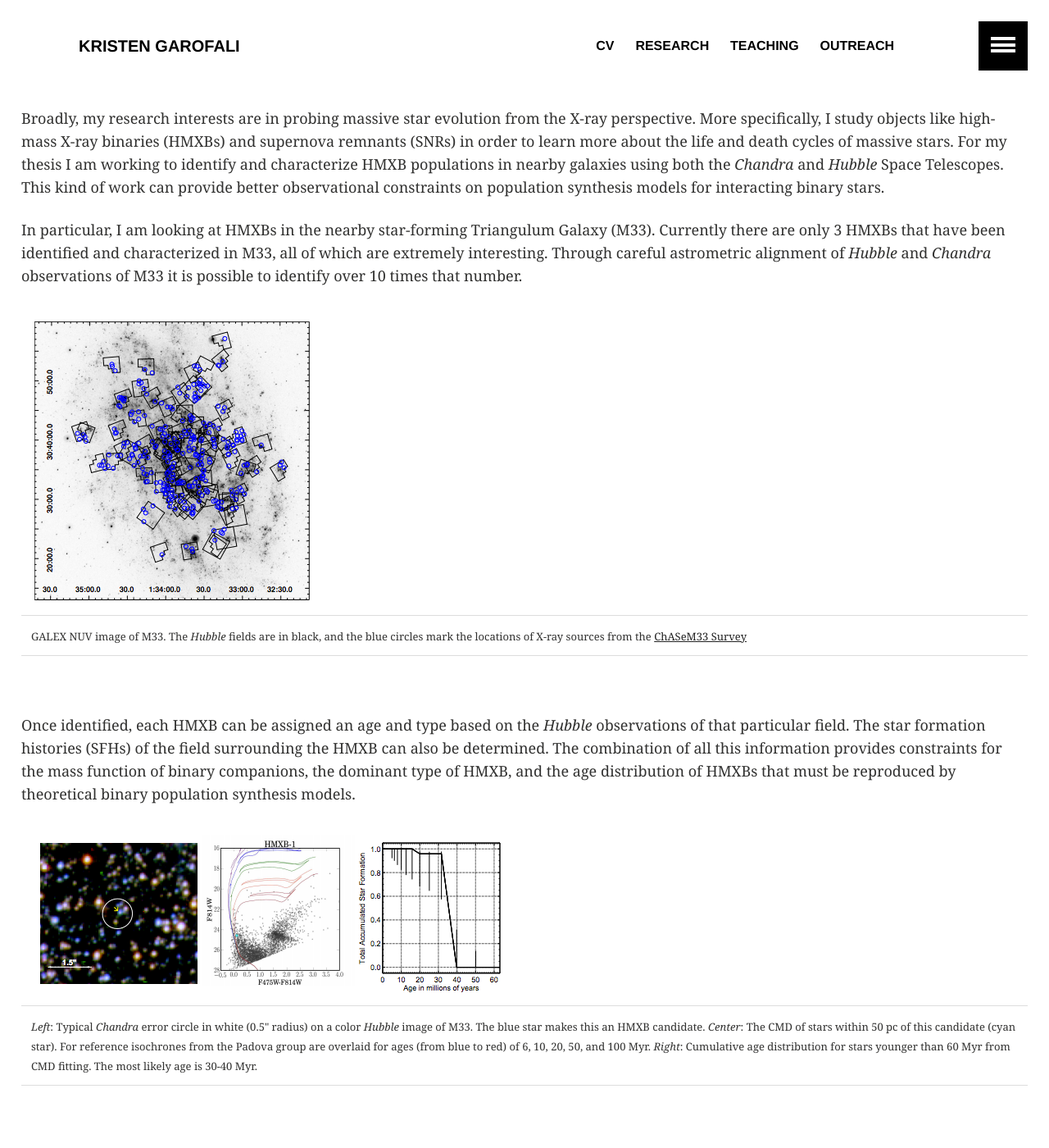
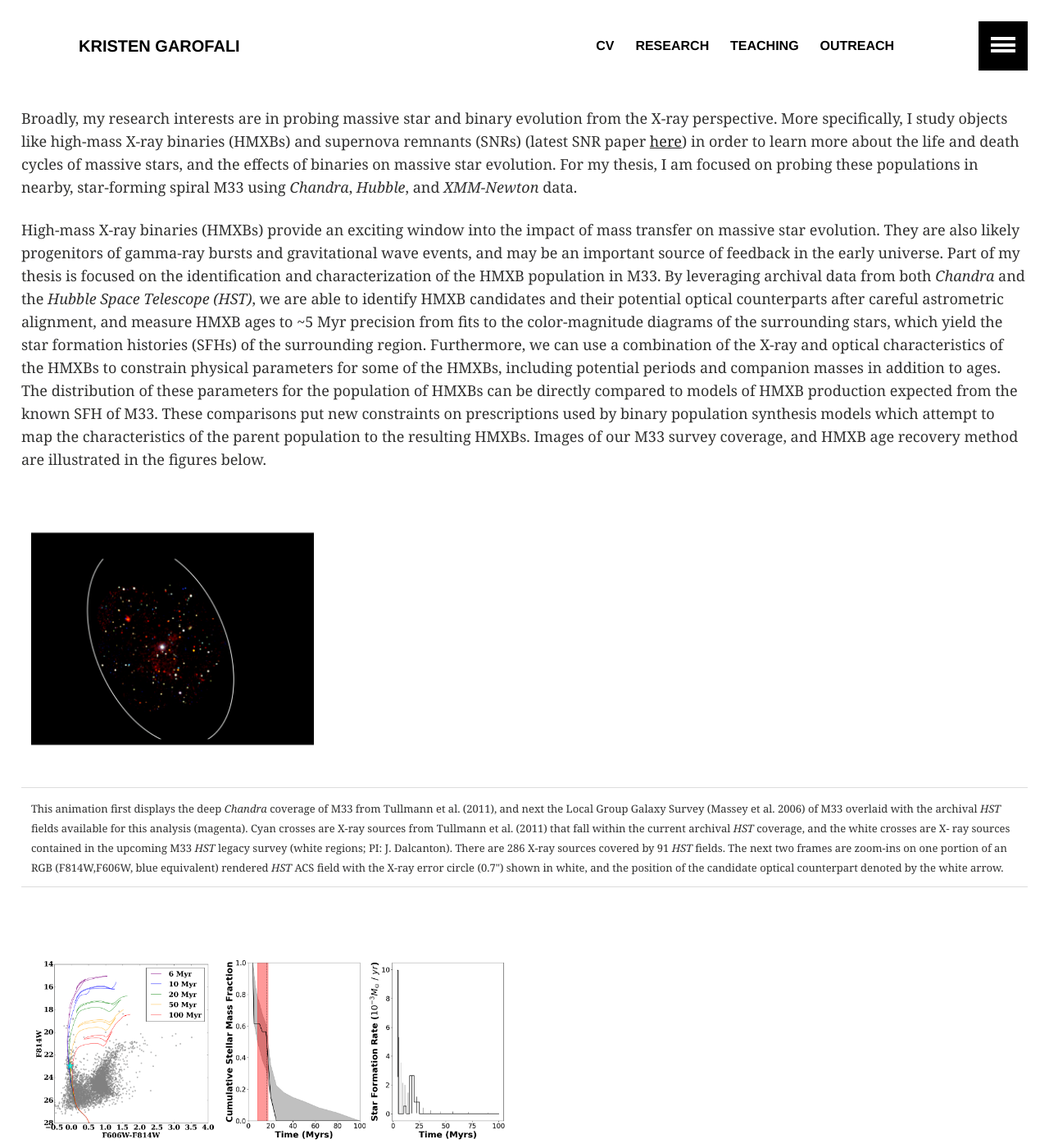
Before and after one commit to kgarofali/kgarofali.github.io, a Jekyll site: the page built from research.md, in a window 1280 px wide and 1400 px high. Shown: the whole window at 82% size. Built offline with Jekyll 4.4.1, drawn with Linux system fonts in a browser that asks for light colours; some of the changed text lies outside the part shown.

```diff
--- a/research.md
+++ b/research.md
@@ -5,21 +5,17 @@ permalink: /research/
 ---
 
 
-Broadly, my research interests are in probing massive star evolution from the X-ray perspective. More specifically, I study objects like high-mass X-ray binaries (HMXBs) and supernova remnants (SNRs) in order to learn more about the life and death cycles of massive stars. For my thesis I am working to identify and characterize HMXB populations in nearby galaxies using both the *Chandra* and *Hubble* Space Telescopes. This kind of work can provide better observational constraints on population synthesis models for interacting binary stars.
+Broadly, my research interests are in probing massive star and binary evolution from the X-ray perspective. More specifically, I study objects like high-mass X-ray binaries (HMXBs) and supernova remnants (SNRs) (latest SNR paper [here](../docs/SNRpaper.pdf)) in order to learn more about the life and death cycles of massive stars, and the effects of binaries on massive star evolution. For my thesis, I am focused on probing these populations in nearby, star-forming spiral M33 using *Chandra*, *Hubble*, and *XMM-Newton* data.
 
-In particular, I am looking at HMXBs in the nearby star-forming Triangulum Galaxy (M33). Currently there are only 3 HMXBs that have been identified and characterized in M33, all of which are extremely interesting. Through careful astrometric alignment of *Hubble* and *Chandra* observations of M33 it is possible to identify
-over 10 times that number.<br>
+High-mass X-ray binaries (HMXBs) provide an exciting window into the impact of mass transfer on massive star evolution. They are also likely progenitors of gamma-ray bursts and gravitational wave events, and may be an important source of feedback in the early universe. Part of my thesis is focused on the identification and characterization of the HMXB population in M33. By leveraging archival data from both *Chandra* and the *Hubble Space Telescope (HST)*, we are able to identify HMXB candidates and their potential optical counterparts after careful astrometric alignment, and measure HMXB ages to ~5 Myr precision from fits to the color-magnitude diagrams of the surrounding stars, which yield the star formation histories (SFHs) of the surrounding region. Furthermore, we can use a combination of the X-ray and optical characteristics of the HMXBs to constrain physical parameters for some of the HMXBs, including potential periods and companion masses in addition to ages. The distribution of these parameters for the population of HMXBs can be directly compared to models of HMXB production expected from the known SFH of M33. These comparisons put new constraints on prescriptions used by binary population synthesis models which attempt to map the characteristics of the parent population to the resulting HMXBs. Images of our M33 survey coverage, and HMXB age recovery method are illustrated in the figures below.<br>
 
 
 <table class="image" align="center">
-<tr><td><img src="../images/m33_hstfields.png" height="352px" width="345px"></td></tr>
-<tr><td class="caption" style="width: 345px"><font size="2">GALEX NUV image of M33. The <i>Hubble</i> fields are in black, and the blue circles mark the locations of X-ray sources from the <a href="http://arxiv.org/abs/1102.4568">ChASeM33 Survey</a></font></td></tr>
+<tr><td><img src="../images/m33coverage.gif" height="352px" width="345px"></td></tr>
+<tr><td class="caption" style="width: 345px"><font size="2">This animation first displays the deep <i>Chandra</i> coverage of M33 from Tullmann et al. (2011), and next the Local Group Galaxy Survey (Massey et al. 2006) of M33 overlaid with the archival <i>HST</i> fields available for this analysis (magenta). Cyan crosses are X-ray sources from Tullmann et al. (2011) that fall within the current archival <i>HST</i> coverage, and the white crosses are X- ray sources contained in the upcoming M33 <i>HST</i> legacy survey (white regions; PI: J. Dalcanton). There are 286 X-ray sources covered by 91 <i>HST</i> fields. The next two frames are zoom-ins on one portion of an RGB (F814W,F606W, blue equivalent) rendered <i>HST</i> ACS field with the X-ray error circle (0.7") shown in white, and the position of the candidate optical counterpart denoted by the white arrow.</font></td></tr>
 </table><br>
 
 
-Once identified, each HMXB can be assigned an age and type based on the *Hubble*
-observations of that particular field. The star formation histories (SFHs) of the field surrounding the HMXB can also be determined. The combination of all this information provides constraints for the mass function of binary companions, the dominant type of HMXB, and the age distribution of HMXBs that must be reproduced by theoretical binary population synthesis models.<br>
-
 <table class="image" align="center">
-<tr><td><img src="../images/m33_hmxbex.png" height="196px" width="583px"></td></tr>
-<tr><td class="caption" style="width: 345px"><font size="2"><i>Left</i>: Typical <i>Chandra</i> error circle in white (0.5" radius) on a color <i>Hubble</i> image of M33. The blue star makes this an HMXB candidate. <i>Center</i>: The CMD of stars within 50 pc of this candidate (cyan star). For reference isochrones from the Padova group are overlaid for ages (from blue to red) of 6, 10, 20, 50, and 100 Myr. <i>Right</i>: Cumulative age distribution for stars younger than 60 Myr from CMD fitting. The most likely age is 30-40 Myr.</font></td></tr>
+<tr><td><img src="../images/hmxb272_ex.png" height="233px" width="583px"></td></tr>
+<tr><td class="caption" style="width: 345px"><font size="2"><i>Left</i>: The <i>HST</i> CMD of stars within 50 pc of this candidate HMXB (cyan star). For reference isochrones from the Padova group are overlaid for ages (from blue to red) of 6, 10, 20, 50, and 100 Myr. <i>Center, Right</i>: Cumulative star formation history for stars younger than 100 Myr from CMD fitting using MATCH (Dolphin 2002). The most likely age for this HMXB candidate is < 20 Myr.</font></td></tr>
```
Also changed, not shown: cv.md (+1 -1 lines), outreach.md (+1 -1 lines), teaching.md (+2 -2 lines), images/hmxb.jpg, images/hmxb225_ex.png (added), images/hmxb272_ex.png (added), images/hmxb_threepanel_ex.png (added), images/m33coverage.gif (added), images/rgb_wfootprints_noalign_magenta_width.png (added), 2 other files.
